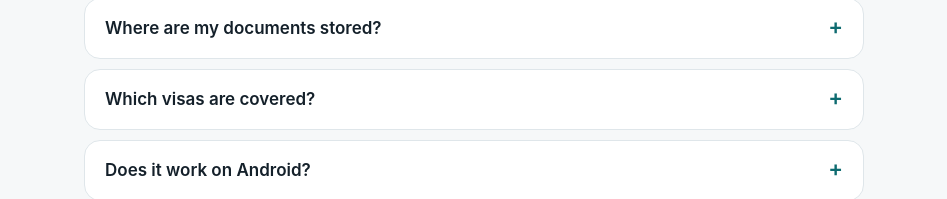
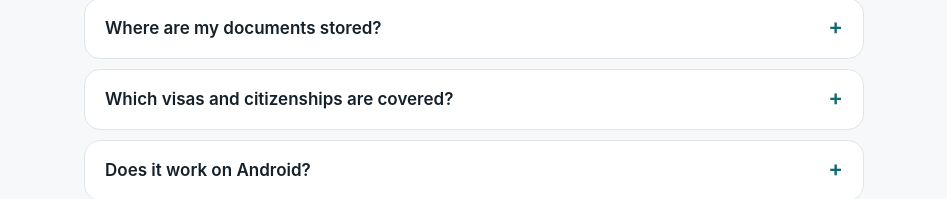
Before and after one commit to janusglobalvisa/janus, a plain HTML site: page index.html in a window 1280 px wide. Shown: the part 4268-4467 px from the top of the page, without its empty margins (166-1113 px from the left). Drawn offline with Linux system fonts and the light colour scheme.

Commit message:
Site: Portugal, Itália, Alemanha e Espanha disponíveis
Co-Authored-By: Claude Opus 5.5 <noreply@anthropic.com>
Claude-Session: https://claude.ai/code/session_01B3v3TwG1ZXqrFGAVzMm6YY

```diff
--- a/index.html
+++ b/index.html
@@ -311,7 +311,7 @@ footer a{color:var(--sec)}
       faq:[["O Janus dá orientação jurídica?","Não. O Janus organiza e confere seus documentos com listas baseadas em fontes oficiais. Para decisões sobre o seu caso, procure um advogado de imigração."],
         ["O app garante a aprovação do visto?","Não. Nenhum app ou serviço pode garantir: a decisão é sempre da autoridade competente. O Janus ajuda você a chegar mais organizado."],
         ["Onde ficam meus documentos?","Só no seu celular, criptografados. Não temos servidor que receba seus arquivos e não pedimos cadastro."],
-        ["Quais vistos o app cobre?","Hoje, Green Card por emprego nos EUA, com foco em EB-1A e EB-2 NIW (incluindo a trilha para médicos). Outros destinos aparecem como “em breve”."],
+        ["Quais vistos e cidadanias o app cobre?","Green Card por emprego nos EUA (EB-1A e EB-2 NIW, incluindo a trilha para médicos) e, desde novembro de 2026, Portugal, Itália, Alemanha e Espanha: cidadania por descendência, com árvore da família e formulários, e vistos europeus. Requisitos ainda não conferidos na fonte oficial aparecem como “a confirmar”. Outros destinos aparecem como “em breve”."],
         ["Funciona no Android?","Sim. O Janus é feito para iPhone e Android, com as mesmas funções."],
         ["As taxas mostradas são as oficiais?","São estimativas com fonte e data, marcadas como “a confirmar”. Os valores mudam: confira sempre no site do USCIS e do Departamento de Estado antes de pagar."]],
       aviso:"O Janus Global Visa é uma ferramenta de organização. Não é escritório de advocacia, não presta aconselhamento jurídico, não representa ninguém perante autoridades e não é afiliado ao USCIS, ao Departamento de Estado ou a qualquer governo. Nenhum resultado é garantido: a decisão cabe sempre à autoridade competente. Regras e taxas mudam — confira sempre nas fontes oficiais.",
@@ -644,7 +644,7 @@ footer a{color:var(--sec)}
       faq:[["Does Janus give legal advice?","No. Janus organizes and reviews your documents with checklists based on official sources. For decisions about your case, consult an immigration attorney."],
         ["Does the app guarantee approval?","No. No app or service can: the decision always belongs to the competent authority. Janus helps you get organized."],
         ["Where are my documents stored?","Only on your phone, encrypted. We have no server that receives your files and no account is required."],
-        ["Which visas are covered?","Today, U.S. employment-based Green Cards, focused on EB-1A and EB-2 NIW (including a physician track). Other destinations are shown as “coming soon”."],
+        ["Which visas and citizenships are covered?","U.S. employment-based Green Cards (EB-1A and EB-2 NIW, including a physician track) and, since November 2026, Portugal, Italy, Germany and Spain: citizenship by descent, with a family tree and forms, plus European visas. Requirements not yet checked at the official source are shown as “to be confirmed”. Other destinations are shown as “coming soon”."],
         ["Does it work on Android?","Yes. Janus is built for iPhone and Android with the same features."],
         ["Are the fees shown official?","They are estimates with source and date, marked “to be confirmed”. Fees change: always check USCIS and the Department of State before paying."]],
       aviso:"Janus Global Visa is an organization tool. It is not a law firm, does not provide legal advice, does not represent anyone before authorities and is not affiliated with USCIS, the Department of State or any government. No outcome is guaranteed: the decision always belongs to the competent authority. Rules and fees change — always check official sources.",
@@ -661,7 +661,7 @@ footer a{color:var(--sec)}
     document.querySelectorAll("[data-t]").forEach(function(el){var v=d[el.getAttribute("data-t")];if(typeof v!=="string")return;if(el.hasAttribute("data-html"))el.innerHTML=v;else el.textContent=v});
     document.getElementById("lang").value=lang;
     var ta=document.getElementById("telaApp");if(ta){ta.src="tela-inicio-"+(lang==="pt"||lang==="es"?lang:"en")+".jpg";ta.alt={pt:"Tela inicial do app Janus com dados fictícios",es:"Pantalla de inicio de la app Janus con datos ficticios"}[lang]||"Janus app home screen with sample data"}
-    document.getElementById("listaPaises").innerHTML=ORDEM.map(function(c){var a=c==="US";return '<span class="pais'+(a?" ativo":"")+'"><span class="f" aria-hidden="true">'+flag(c)+'</span>'+d.paises[c]+'<span class="s">'+(a?d.disp:d.breve)+'</span></span>'}).join("");
+    document.getElementById("listaPaises").innerHTML=ORDEM.map(function(c){var a=["US","PT","IT","DE","ES"].indexOf(c)>=0;return '<span class="pais'+(a?" ativo":"")+'"><span class="f" aria-hidden="true">'+flag(c)+'</span>'+d.paises[c]+'<span class="s">'+(a?d.disp:d.breve)+'</span></span>'}).join("");
     document.getElementById("listaGratis").innerHTML=d.gl.map(function(x){return "<li>"+chk+"<span>"+x+"</span></li>"}).join("");
     document.getElementById("listaCompleto").innerHTML=d.cl.map(function(x){return "<li>"+chk+"<span>"+x+"</span></li>"}).join("");
     document.getElementById("listaFaq").innerHTML=d.faq.map(function(q){return "<details><summary>"+q[0]+"</summary><p>"+q[1]+"</p></details>"}).join("");
```
